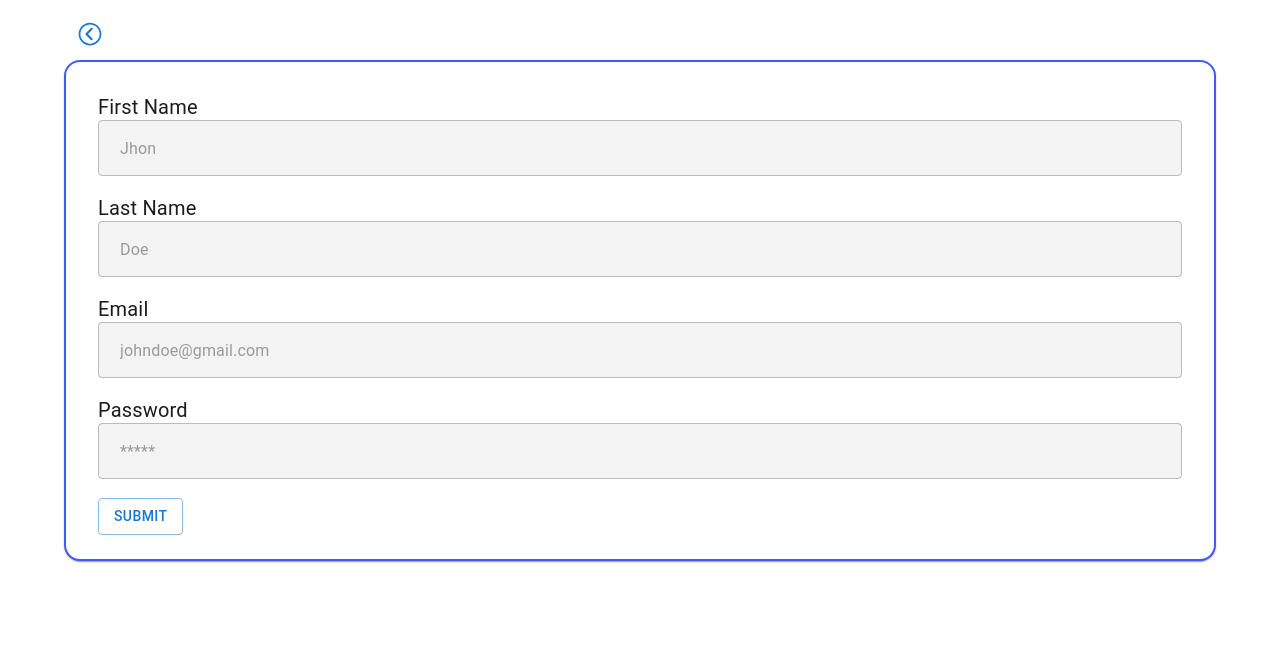
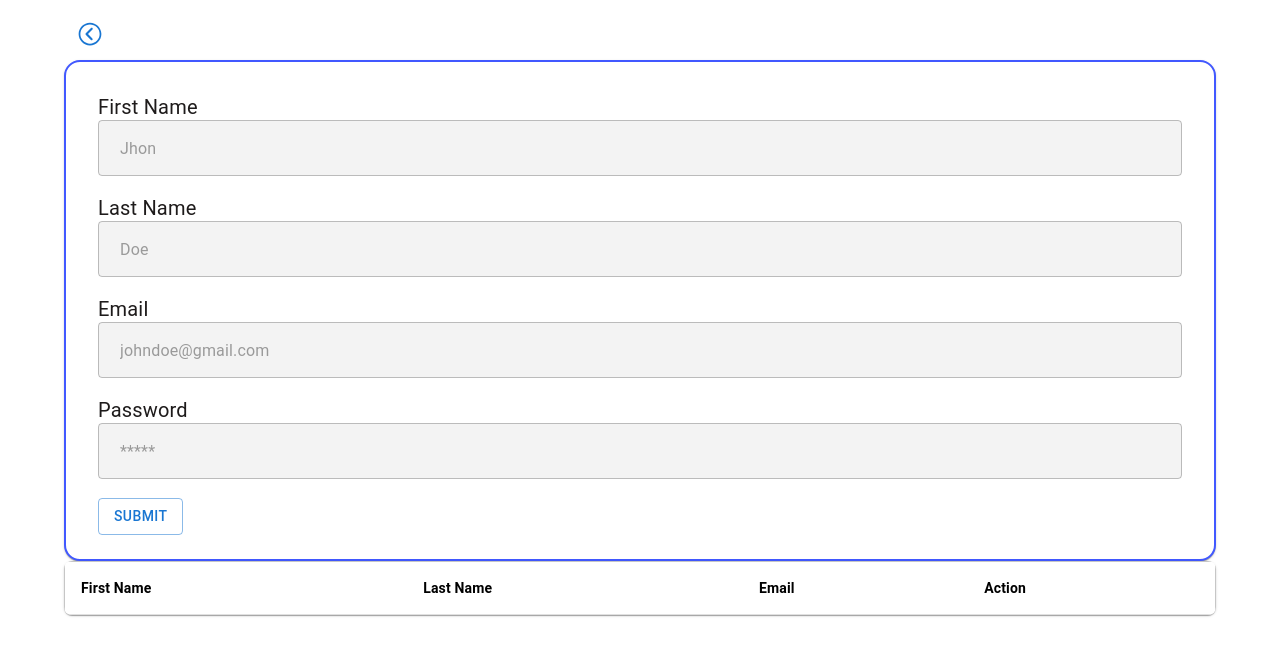
Before and after one commit to Sapnaasubedi/crud-app, a Next.js app: page / in a window 1280 px wide. Shown: the top 656 px of the page. Built offline with nearby package versions, Linux system fonts and the light colour scheme.

Commit message:
feat: add user list design

```diff
--- a/package.json
+++ b/package.json
@@ -19,12 +19,14 @@
     "react": "^18",
     "react-dom": "^18",
     "react-hook-form": "^7.51.5",
-    "react-icons": "^5.2.1"
+    "react-icons": "^5.2.1",
+    "uuid": "^9.0.1"
   },
   "devDependencies": {
     "@types/node": "^20",
     "@types/react": "^18",
     "@types/react-dom": "^18",
+    "@types/uuid": "^9.0.8",
     "eslint": "^8",
     "eslint-config-next": "14.2.3",
     "typescript": "^5"
--- a/src/app/page.tsx
+++ b/src/app/page.tsx
@@ -1,6 +1,7 @@
 "use client";
 import UserEntry from "@/features/UserEntry";
-import { IUserEntry } from "@/features/user.type";
+import UserList from "@/features/UserList";
+import { IUserEntry, User } from "@/features/user.type";
 import {
   Box,
   Button,
@@ -28,11 +29,18 @@ const page = () => {
         </Container>
       </Box>
       <Container>
+
         <Card style={{ borderRadius: `16px`, border: `2px solid #4158FF` }}>
           <CardContent sx={{ p: 4 }}>
+
             <UserEntry onSubmit={onSubmit} />
           </CardContent>
         </Card>
+        <UserList isValidating={false} handleActionMenuOpen={function (user: User): (event: React.MouseEvent<HTMLButtonElement, MouseEvent>) => void {
+              throw new Error("Function not implemented.");
+            } } handleRedirect={function (url: string): () => void {
+              throw new Error("Function not implemented.");
+            } }/>
       </Container>
     </>
   );
--- /dev/null
+++ b/src/common/table.tsx
@@ -0,0 +1,96 @@
+'use client';
+
+import {
+    CircularProgress,
+  Paper,
+  Table,
+  TableBody,
+  TableCell,
+  TableContainer,
+  TableHead,
+  TableRow,
+  Typography,
+} from '@mui/material';
+import { type CSSProperties } from 'react';
+
+import { v4 as uuidv4 } from 'uuid';
+
+
+export interface TableColumn<T> {
+  key?: string; // Unique key of this column, ignore if dataIndex is unique
+  dataIndex: string;
+  title: string;
+  render?: (value: any, record: T) => string | JSX.Element | JSX.Element[];
+  style?: CSSProperties;
+}
+
+interface ListTableProps<T> {
+  isValidating: boolean;
+  columns: Array<TableColumn<T>>;
+  data?: T[];
+}
+
+const ListTable = <T,>({
+  isValidating,
+  columns,
+  data = [],
+}: ListTableProps<T>): JSX.Element => (
+  <TableContainer component={Paper} sx={{ borderRadius: `8px` }}>
+    <Table sx={{ border: `1px solid #c6c6c6` }}>
+      <TableHead>
+        <TableRow sx={{ backgroundColor:  `white` }}>
+          {columns.map(({ key, dataIndex, title }) => (
+            <TableCell key={key ?? dataIndex}>
+              <Typography
+                variant="body2"
+                component="p"
+                fontWeight="600"
+                color="black"
+              >
+                {title}
+              </Typography>
+            </TableCell>
+          ))}
+        </TableRow>
+      </TableHead>
+
+      <TableBody>
+        {isValidating ? (
+          <CircularProgress />
+        ) : (
+          data?.map((d: any) => (
+            <TableRow
+              key={d.id ?? uuidv4()}
+              sx={{
+                ':hover': {
+                  backgroundColor: "black",
+                },
+                '& td:first-child': {
+                  whiteSpace: `pre`,
+                },
+              }}
+            >
+              {columns.map(({ key, dataIndex, render, style }) => (
+                <TableCell key={key ?? dataIndex} style={style}>
+                  {render === undefined ? (
+                    <Typography
+                      variant="body2"
+                      component="p"
+                      color="black"
+                    >
+                      {d[dataIndex]}
+                    </Typography>
+                  ) : (
+                    render(d[dataIndex], d)
+                  )}
+                </TableCell>
+              ))}
+            </TableRow>
+          ))
+        )}
+      </TableBody>
+    </Table>
+  </TableContainer>
+);
+
+export default ListTable;
--- a/src/features/UserList.tsx
+++ b/src/features/UserList.tsx
@@ -0,0 +1,74 @@
+"use client";
+
+import { IconButton, Stack, TablePagination, Typography } from "@mui/material";
+import { type FC, type MouseEvent } from "react";
+import { MdMoreVert } from "react-icons/md";
+import { User } from "./user.type";
+import ListTable, { TableColumn } from "@/common/table";
+
+interface UserColumns {
+  handleActionMenuOpen: (
+    user: User
+  ) => (event: MouseEvent<HTMLButtonElement>) => void;
+  handleRedirect: (url: string) => () => void;
+}
+
+const columns = ({
+  handleActionMenuOpen,
+  handleRedirect,
+}: UserColumns): Array<TableColumn<User>> => [
+  {
+    dataIndex: `fname`,
+    title: `First Name`,
+    render: (name: string, user) => (
+      <Typography
+        variant="body2"
+        component="p"
+        color="blue"
+        sx={{ cursor: `pointer` }}
+        onClick={handleRedirect(`/admin/Users/${user.id}`)}
+      >
+        {name}
+      </Typography>
+    ),
+  },
+  { dataIndex: `lName`, title: `Last Name` },
+  { dataIndex: `email`, title: `Email` },
+  {
+    dataIndex: `action`,
+    title: `Action`,
+    render: (_, User) => (
+      <IconButton aria-label="action" onClick={handleActionMenuOpen(User)}>
+        <MdMoreVert />
+      </IconButton>
+    ),
+  },
+];
+
+interface UserListProps {
+  isValidating: boolean;
+  items?: User[];
+  handleActionMenuOpen: (
+    user: User
+  ) => (event: MouseEvent<HTMLButtonElement>) => void;
+  handleRedirect: (url: string) => () => void;
+}
+
+const UserList: FC<UserListProps> = ({
+  isValidating,
+  items = [],
+  handleActionMenuOpen,
+  handleRedirect,
+}) => {
+  return (
+    <Stack spacing={2} className="py-large">
+      <ListTable
+        isValidating={isValidating}
+        columns={columns({ handleActionMenuOpen, handleRedirect })}
+        data={items}
+      />
+    </Stack>
+  );
+};
+
+export default UserList;
```
Also changed, not shown: src/features/user.type.tsx (+12 -10 lines), 1 other file (tests, documents, lock files or other folders).
